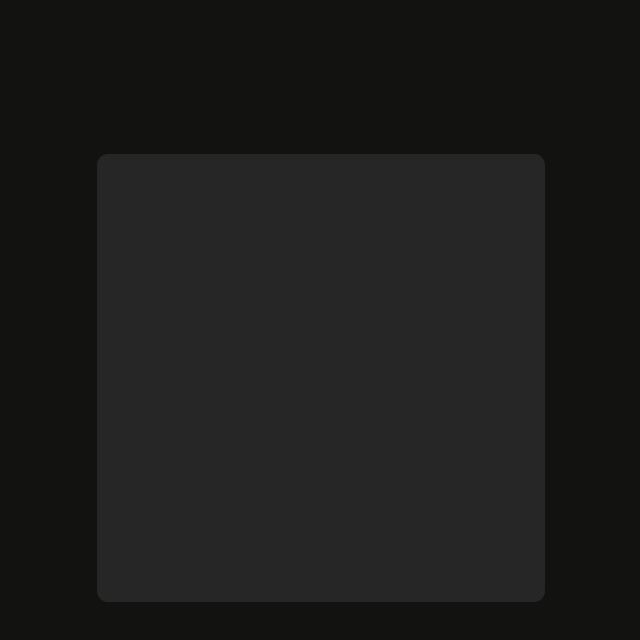
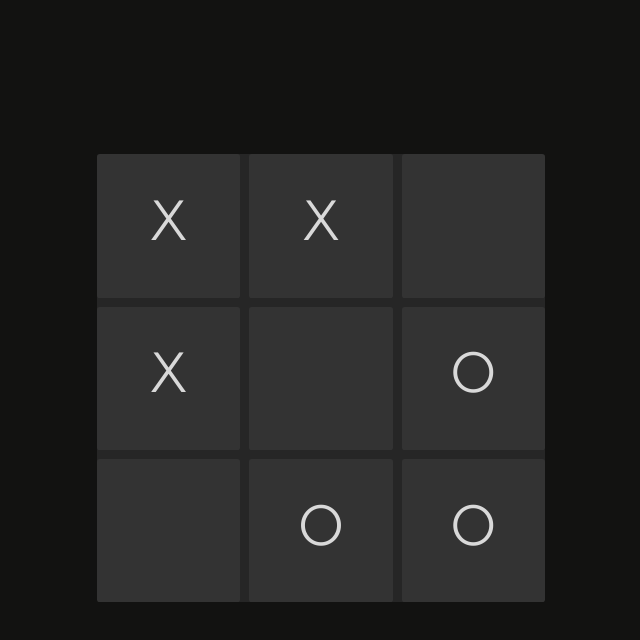
Before and after one commit to angarita-dev/testing-tic-tac-toe, a website built with webpack: page dist/index.html in a window 1280 px wide. Shown: the part 62-702 px from the top of the page, without its empty margins (319-959 px from the left). Built offline with nearby package versions, Linux system fonts and the light colour scheme.

Commit message:
Added board style

```diff
--- /dev/null
+++ b/src/style/components/board.scss
@@ -0,0 +1,33 @@
+@import '../shared/variables';
+
+.board {
+  position: absolute;
+  height: 100%;
+  width: 100%;
+  display: grid;
+  grid-gap: 2%;
+  grid-template-columns: repeat(3, 1fr);
+  grid-template-rows: repeat(3, 1fr);
+
+  .tile {
+    display: flex;
+    justify-content: center;
+    align-items: center;
+    background-color: $light-grey;
+    border-radius: 2%;
+
+    span {
+      color: $light-white;
+      font-family: $title-font;
+      font-size: 3rem;
+      cursor: default;
+
+      &:empty {
+        width: 100%;
+        height: 100%;
+        cursor: pointer;
+      }
+    }
+  }
+
+}
--- a/src/style/components/card.scss
+++ b/src/style/components/card.scss
@@ -1,4 +1,5 @@
 .card {
+  position: relative;
   background-color: $grey;
   border-radius: 11px;
   margin: auto;
--- a/src/style/main.scss
+++ b/src/style/main.scss
@@ -1,5 +1,7 @@
 @import "components/container";
 @import "components/card";
+@import "components/board";
+
 @import "shared/variables";
 @import "shared/mixins";
 
```
Also changed, not shown: dist/index.html, dist/stylesheet.css, 1 other file.
